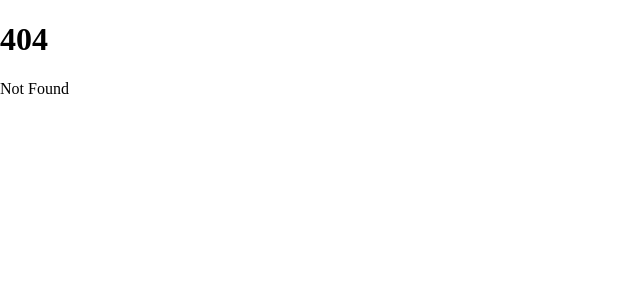
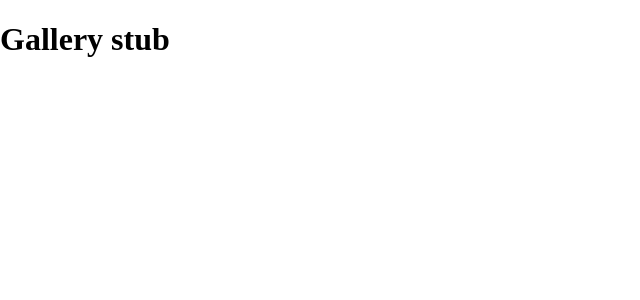
Before and after one commit to codedpalette/codedpalette.github.io, a SvelteKit app: page /gallery in a window 1280 px wide. Before the commit this address had no page. Shown: the top 300 px of the page, without its empty margins (0-640 px from the left). Built offline with nearby package versions, Linux system fonts and the light colour scheme.

Commit message:
Pages components

```diff
--- /dev/null
+++ b/src/routes/about/+page.svelte
@@ -0,0 +1 @@
+<h1>About stub</h1>
--- /dev/null
+++ b/src/routes/gallery/+page.svelte
@@ -0,0 +1 @@
+<h1>Gallery stub</h1>
```
